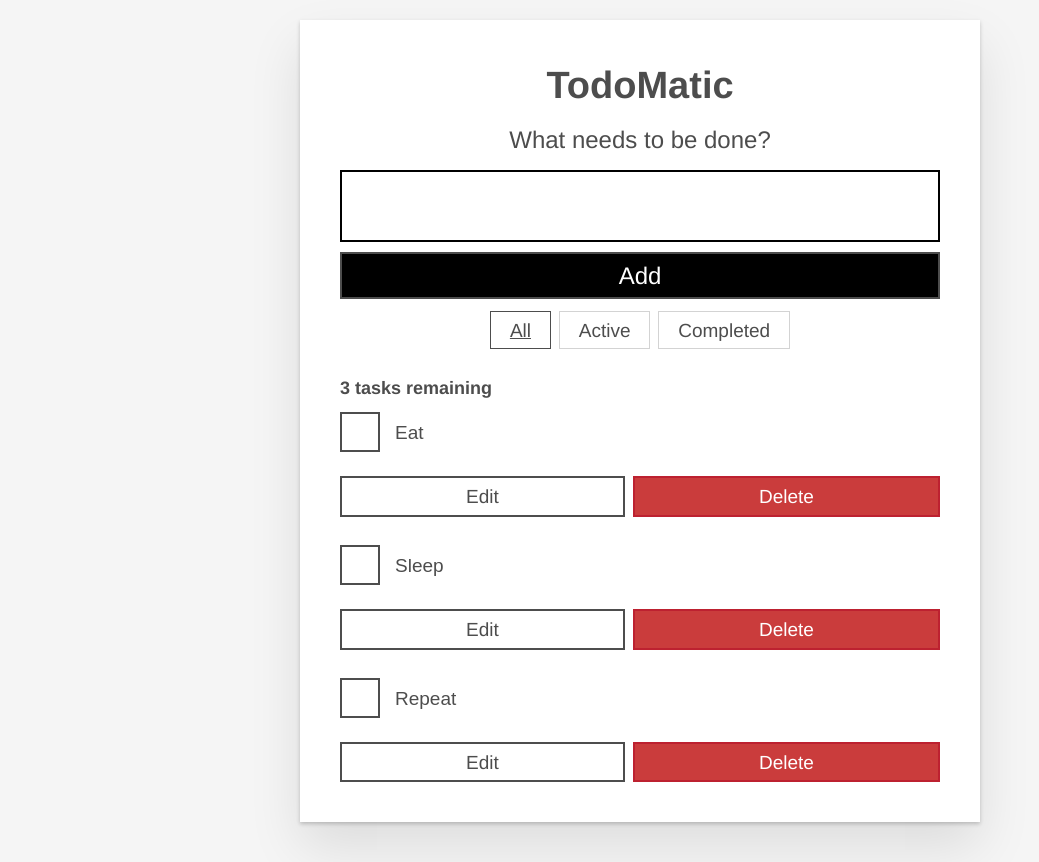
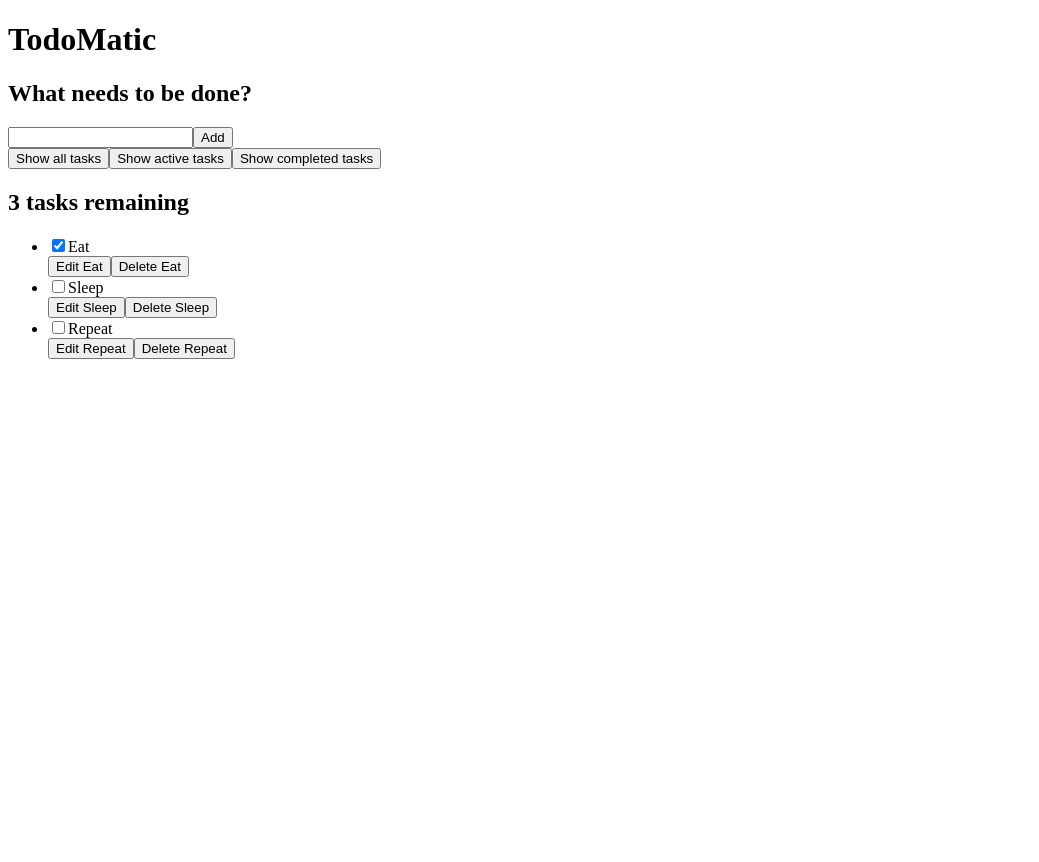
Before and after one commit to dengeist/moz-todo-react, a React (Create React App) app: page / in a window 1280 px wide. Shown: the whole page, without its empty margins (0-1039 px from the left). After the commit the page ends 800 px from the top, so only its background shows below. Built offline with nearby package versions, Linux system fonts and the light colour scheme.

Commit message:
add hidden text to triggers

```diff
--- a/src/components/App.js
+++ b/src/components/App.js
@@ -1,7 +1,6 @@
 /* eslint-disable jsx-a11y/no-redundant-roles */
 
 import React from "react";
-import Todo from "./Todo";
 
 class App extends React.Component {
   render() {
@@ -27,18 +26,22 @@ class App extends React.Component {
         </form>
         <div className="filters btn-group stack-exception">
           <button type="button" className="btn toggle-btn" aria-pressed="true">
-            all
+            <span className="visually-hidden">Show </span>
+            <span>all </span>
+            <span className="visually-hidden"> tasks</span>
           </button>
           <button type="button" className="btn toggle-btn" aria-pressed="false">
-            active
+            <span className="visually-hidden">Show </span>
+            <span>active </span>
+            <span className="visually-hidden">tasks</span>
           </button>
           <button type="button" className="btn toggle-btn" aria-pressed="false">
-            completed
+            <span className="visually-hidden">Show </span>
+            <span>completed </span>
+            <span className="visually-hidden"> tasks</span>
           </button>
         </div>
-        <h2 id="list-heading" className="list-heading">
-          3 tasks remaining
-        </h2>
+        <h2 id="list-heading">3 tasks remaining</h2>
         <ul
           role="list"
           className="todo-list stack-large stack-exception"
@@ -46,7 +49,7 @@ class App extends React.Component {
         >
           <li className="todo stack-small">
             <div className="c-cb">
-              <input id="todo-0" type="checkbox" />
+              <input id="todo-0" type="checkbox" defaultChecked={true} />
               <label className="todo-label" htmlFor="todo-0">
                 Eat
               </label>
@@ -62,7 +65,7 @@ class App extends React.Component {
           </li>
           <li className="todo stack-small">
             <div className="c-cb">
-              <input id="todo-1" type="checkbox" />
+              <input id="todo-1" type="checkbox" defaultChecked={false} />
               <label className="todo-label" htmlFor="todo-1">
                 Sleep
               </label>
@@ -78,7 +81,7 @@ class App extends React.Component {
           </li>
           <li className="todo stack-small">
             <div className="c-cb">
-              <input id="todo-2" type="checkbox" />
+              <input id="todo-2" type="checkbox" defaultChecked={false} />
               <label className="todo-label" htmlFor="todo-2">
                 Repeat
               </label>
--- a/src/index.css
+++ b/src/index.css
@@ -12,10 +12,14 @@ html {
   font: 62.5% / 1.15 sans-serif;
 }
 
+h1,
+h2 {
+  margin-bottom: 0;
+}
+
 ul {
   list-style: none;
   padding: 0;
-  margin: 0;
 }
 
 button {
@@ -165,6 +169,15 @@ body {
   }
 }
 
+.todoapp > * {
+  max-width: 50rem;
+  margin-left: auto;
+  margin-right: auto;
+}
+.todoapp > form {
+  max-width: 100%;
+}
+
 .todoapp h1 {
   display: block;
   width: 100%;
@@ -181,7 +194,6 @@ body {
 }
 
 .input__lg {
-  min-width: 0;
   padding: 2rem;
   border: 2px solid #000;
 }
@@ -209,14 +221,7 @@ body {
 
 .filters {
   width: 100%;
-  max-width: 30rem;
   margin: 0 auto;
-}
-
-.list-heading {
-  font-size: 1.8rem;
-  line-height: 1.25;
-  margin: 0;
 }
 
 /* Todo item styles */
@@ -289,3 +294,129 @@ body {
 .stack-exception {
   margin-top: 1.2rem;
 }
+
+/* CHECKBOX STYLES */
+.c-label {
+  font-family: Arial, sans-serif;
+  -webkit-font-smoothing: antialiased;
+  -moz-osx-font-smoothing: grayscale;
+  font-weight: 400;
+  font-size: 16px;
+  font-size: 1rem;
+  line-height: 1.25;
+  color: #0b0c0c;
+  display: block;
+  margin-bottom: 5px;
+}
+
+.c-input {
+  font-family: Arial, sans-serif;
+  -webkit-font-smoothing: antialiased;
+  -moz-osx-font-smoothing: grayscale;
+  font-weight: 400;
+  font-size: 16px;
+  font-size: 1rem;
+  line-height: 1.25;
+  box-sizing: border-box;
+  width: 100%;
+  height: 40px;
+  height: 2.5rem;
+  margin-top: 0;
+  padding: 5px;
+  border: 2px solid #0b0c0c;
+  border-radius: 0;
+  -webkit-appearance: none;
+  -moz-appearance: none;
+  appearance: none;
+}
+
+.c-input:focus {
+  outline: 3px dashed #fd0;
+  outline-offset: 0;
+  box-shadow: inset 0 0 0 2px;
+}
+
+.c-cb {
+  font-family: Arial, sans-serif;
+  -webkit-font-smoothing: antialiased;
+  font-weight: 400;
+  font-size: 1.6rem;
+  line-height: 1.25;
+  display: block;
+  position: relative;
+  min-height: 40px;
+  margin-bottom: 10px;
+  padding-left: 40px;
+  clear: left;
+}
+
+.c-cb > input[type="checkbox"] {
+  -webkit-font-smoothing: antialiased;
+  cursor: pointer;
+  position: absolute;
+  z-index: 1;
+  top: -2px;
+  left: -2px;
+  width: 44px;
+  height: 44px;
+  margin: 0;
+  opacity: 0;
+}
+
+.c-cb > label {
+  font-size: inherit;
+  font-family: inherit;
+  line-height: inherit;
+  display: inline-block;
+  margin-bottom: 0;
+  padding: 8px 15px 5px;
+  cursor: pointer;
+  touch-action: manipulation;
+}
+
+.c-cb > label::before {
+  content: "";
+  box-sizing: border-box;
+  position: absolute;
+  top: 0;
+  left: 0;
+  width: 40px;
+  height: 40px;
+  border: 2px solid currentColor;
+  background: transparent;
+}
+
+.c-cb > input[type="checkbox"]:focus + label::before {
+  border-width: 4px;
+  outline: 3px dashed #228bec;
+}
+
+.c-cb > label::after {
+  box-sizing: content-box;
+  content: "";
+  position: absolute;
+  top: 11px;
+  left: 9px;
+  width: 18px;
+  height: 7px;
+  transform: rotate(-45deg);
+  border: solid;
+  border-width: 0 0 5px 5px;
+  border-top-color: transparent;
+  opacity: 0;
+  background: transparent;
+}
+
+.c-cb > input[type="checkbox"]:checked + label::after {
+  opacity: 1;
+}
+
+@media only screen and (min-width: 40rem) {
+  .c-label,
+  .c-input,
+  .c-cb {
+    font-size: 19px;
+    font-size: 1.9rem;
+    line-height: 1.31579;
+  }
+}
--- a/src/index.js
+++ b/src/index.js
@@ -1,8 +1,8 @@
 import React from "react";
 import ReactDOM from "react-dom";
 
-import "./index.css";
-import "./custom-checkboxes.css";
+// import "./index.css";
+// import "./custom-checkboxes.css";
 
 import App from "./components/App";
 
```
